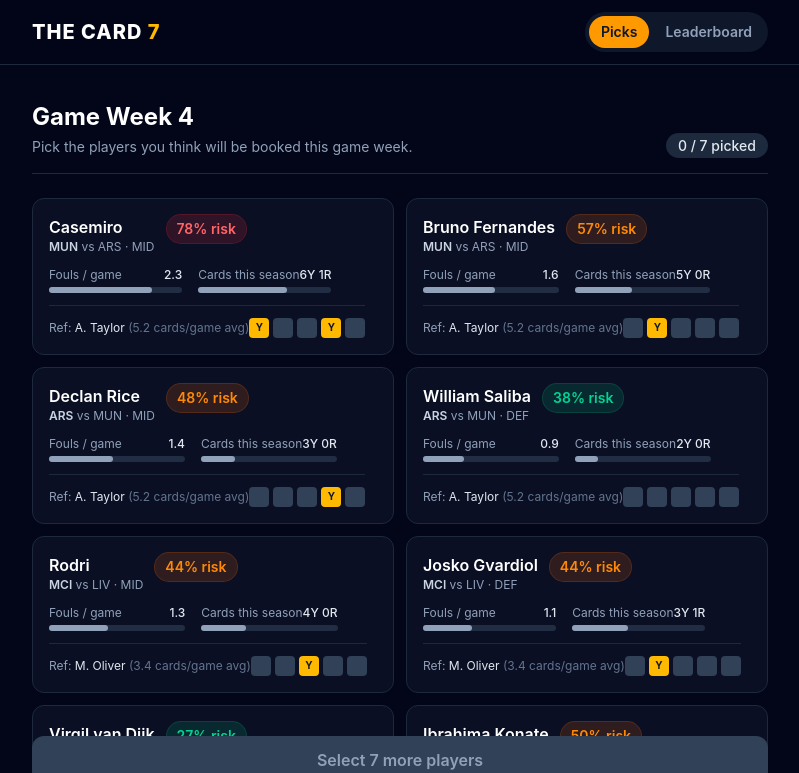
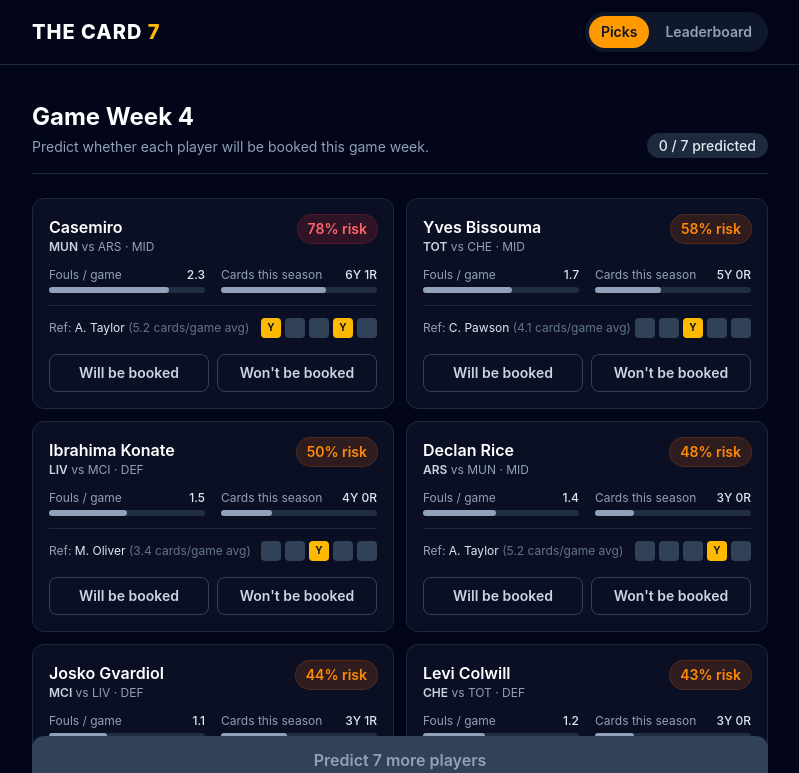
Before and after one commit to wanandonly/player-carded-FTP-prototype, a React (Vite) app: page / in a window 1280 px wide. Shown: the top 773 px of the page, without its empty margins (240-1039 px from the left). Built offline with nearby package versions, Linux system fonts and the light colour scheme.

Commit message:
Updated game mechanics

```diff
--- a/src/App.tsx
+++ b/src/App.tsx
@@ -1,7 +1,6 @@
 import { useMemo, useState } from 'react'
 import { gameWeek } from './data/gameWeeks.mock'
 import type { Pick, ResolvedOutcome, ScoreResult } from './data/types'
-import { MAX_PICKS } from './data/types'
 import { buildShortlist } from './game/buildShortlist'
 import type { Screen } from './game/gameState'
 import { resolveGameWeek } from './game/resolveGameWeek'
@@ -13,6 +12,7 @@ import { LeaderboardScreen } from './screens/LeaderboardScreen'
 import { ResultsScreen } from './screens/ResultsScreen'
 
 interface Resolution {
+  pick: Pick
   outcomes: ResolvedOutcome[]
   score: ScoreResult
 }
@@ -20,30 +20,37 @@ interface Resolution {
 function App() {
   const shortlist = useMemo(() => buildShortlist(gameWeek), [])
   const [screen, setScreen] = useState<Screen>('shortlist')
-  const [selectedPlayerIds, setSelectedPlayerIds] = useState<string[]>([])
+  const [predictions, setPredictions] = useState<Record<string, boolean>>({})
   const [resolution, setResolution] = useState<Resolution | null>(null)
   const [showLeaderboard, setShowLeaderboard] = useState(false)
 
-  const picks = shortlist.filter((entry) => selectedPlayerIds.includes(entry.player.id))
-
-  function handleTogglePlayer(playerId: string) {
-    setSelectedPlayerIds((current) => {
-      if (current.includes(playerId)) return current.filter((id) => id !== playerId)
-      if (current.length >= MAX_PICKS) return current
-      return [...current, playerId]
+  function handleSetPrediction(playerId: string, willBeBooked: boolean | null) {
+    setPredictions((current) => {
+      if (willBeBooked === null) {
+        const next = { ...current }
+        delete next[playerId]
+        return next
+      }
+      return { ...current, [playerId]: willBeBooked }
     })
   }
 
   function handleLockIn() {
     const outcomes = resolveGameWeek(shortlist)
-    const pick: Pick = { gameWeekId: gameWeek.id, playerIds: selectedPlayerIds }
+    const pick: Pick = {
+      gameWeekId: gameWeek.id,
+      predictions: shortlist.map((entry) => ({
+        playerId: entry.player.id,
+        willBeBooked: predictions[entry.player.id] ?? false,
+      })),
+    }
     const score = computeScoreResult(pick, outcomes)
-    setResolution({ outcomes, score })
+    setResolution({ pick, outcomes, score })
     setScreen('results')
   }
 
   function handlePlayAgain() {
-    setSelectedPlayerIds([])
+    setPredictions({})
     setResolution(null)
     setScreen('shortlist')
   }
@@ -58,7 +65,11 @@ function App() {
       {showLeaderboard ? (
         <LeaderboardScreen
           gameWeekLabel={gameWeek.label}
-          you={resolution ? { correctPicks: resolution.score.correctPicks, totalPicks: resolution.score.totalPicks } : null}
+          you={
+            resolution
+              ? { correctPredictions: resolution.score.correctPredictions, totalPredictions: resolution.score.totalPredictions }
+              : null
+          }
         />
       ) : (
         <>
@@ -66,8 +77,8 @@ function App() {
             <GameWeekScreen
               gameWeekLabel={gameWeek.label}
               shortlist={shortlist}
-              selectedPlayerIds={selectedPlayerIds}
-              onTogglePlayer={handleTogglePlayer}
+              predictions={predictions}
+              onSetPrediction={handleSetPrediction}
               onConfirm={() => setScreen('confirm')}
             />
           )}
@@ -75,7 +86,8 @@ function App() {
           {screen === 'confirm' && (
             <ConfirmPicksScreen
               gameWeekLabel={gameWeek.label}
-              picks={picks}
+              shortlist={shortlist}
+              predictions={predictions}
               onBack={() => setScreen('shortlist')}
               onLockIn={handleLockIn}
             />
@@ -84,8 +96,9 @@ function App() {
           {screen === 'results' && resolution && (
             <ResultsScreen
               gameWeekLabel={gameWeek.label}
-              picks={picks}
+              shortlist={shortlist}
               outcomesByPlayerId={new Map(resolution.outcomes.map((o) => [o.playerId, o]))}
+              predictionsByPlayerId={new Map(resolution.pick.predictions.map((p) => [p.playerId, p.willBeBooked]))}
               score={resolution.score}
               onPlayAgain={handlePlayAgain}
             />
--- a/src/components/PlayerCard.tsx
+++ b/src/components/PlayerCard.tsx
@@ -1,35 +1,31 @@
-import type { ShortlistEntry } from '../data/types'
-import { FormChips } from './FormChips'
-import { RiskBadge } from './RiskBadge'
-import { StatBar } from './StatBar'
+import type { ShortlistEntry } from "../data/types";
+import { FormChips } from "./FormChips";
+import { RiskBadge } from "./RiskBadge";
+import { StatBar } from "./StatBar";
 
 interface PlayerCardProps {
-  entry: ShortlistEntry
-  selected: boolean
-  disabled: boolean
-  onToggle: () => void
+  entry: ShortlistEntry;
+  prediction: boolean | null;
+  onSetPrediction: (willBeBooked: boolean | null) => void;
 }
 
-export function PlayerCard({ entry, selected, disabled, onToggle }: PlayerCardProps) {
-  const { player, team, opponent, referee, stats, risk } = entry
+export function PlayerCard({
+  entry,
+  prediction,
+  onSetPrediction,
+}: PlayerCardProps) {
+  const { player, team, opponent, referee, stats, risk } = entry;
 
   return (
-    <button
-      type="button"
-      onClick={onToggle}
-      disabled={disabled && !selected}
-      className={`flex w-full flex-col gap-3 rounded-xl border p-4 text-left transition ${
-        selected
-          ? 'border-amber-400 bg-amber-500/10 ring-1 ring-amber-400/50'
-          : 'border-slate-800 bg-slate-900/60 hover:border-slate-600'
-      } ${disabled && !selected ? 'cursor-not-allowed opacity-40' : 'cursor-pointer'}`}
-    >
+    <div className="flex w-full flex-col gap-3 rounded-xl border border-slate-800 bg-slate-900/60 p-4 text-left">
       <div className="flex items-start justify-between gap-3">
         <div>
           <p className="font-semibold text-white">{player.name}</p>
           <p className="text-xs text-slate-400">
-            <span className="font-semibold text-slate-300">{team.shortName}</span> vs {opponent.shortName} ·{' '}
-            {player.position}
+            <span className="font-semibold text-slate-300">
+              {team.shortName}
+            </span>{" "}
+            vs {opponent.shortName} · {player.position}
           </p>
         </div>
         <RiskBadge riskPercent={risk.riskPercent} />
@@ -51,12 +47,41 @@ export function PlayerCard({ entry, selected, disabled, onToggle }: PlayerCardPr
       <div className="flex items-center justify-between border-t border-slate-800 pt-3 text-xs text-slate-400">
         <div>
           <p>
-            Ref: <span className="text-slate-200">{referee.name}</span>{' '}
-            <span className="text-slate-500">({referee.avgCardsPerGame.toFixed(1)} cards/game avg)</span>
+            Ref: <span className="text-slate-200">{referee.name}</span>{" "}
+            <span className="text-slate-500">
+              ({referee.avgCardsPerGame.toFixed(1)} cards/game avg)
+            </span>
           </p>
         </div>
         <FormChips form={stats.last5Form} />
       </div>
-    </button>
-  )
+
+      <div className="flex gap-2 pt-1">
+        <button
+          type="button"
+          onClick={() => onSetPrediction(prediction === true ? null : true)}
+          aria-pressed={prediction === true}
+          className={`flex-1 rounded-lg border py-2 text-sm font-semibold transition cursor-pointer ${
+            prediction === true
+              ? "border-amber-400 bg-amber-500 text-slate-900"
+              : "border-slate-700 text-slate-300 hover:border-slate-500"
+          }`}
+        >
+          Will be booked
+        </button>
+        <button
+          type="button"
+          onClick={() => onSetPrediction(prediction === false ? null : false)}
+          aria-pressed={prediction === false}
+          className={`flex-1 rounded-lg border py-2 text-sm font-semibold transition cursor-pointer ${
+            prediction === false
+              ? "border-amber-400 bg-amber-500 text-slate-900"
+              : "border-slate-700 text-slate-300 hover:border-slate-500"
+          }`}
+        >
+          Won't be booked
+        </button>
+      </div>
+    </div>
+  );
 }
--- a/src/data/gameWeeks.mock.ts
+++ b/src/data/gameWeeks.mock.ts
@@ -5,17 +5,12 @@ export const gameWeek: GameWeek = {
   label: 'Game Week 4',
   fixtureIds: ['f-mun-ars', 'f-mci-liv', 'f-che-tot'],
   shortlistPlayerIds: [
-    'p-casemiro',
-    'p-fernandes',
-    'p-rice',
-    'p-saliba',
-    'p-rodri',
-    'p-gvardiol',
-    'p-vvd',
-    'p-konate',
-    'p-colwill',
-    'p-caicedo',
-    'p-romero',
-    'p-bissouma',
+    'p-casemiro', // MUN, risk 78 (high)
+    'p-bissouma', // TOT, risk 58 (mid)
+    'p-konate', // LIV, risk 50 (true toss-up)
+    'p-rice', // ARS, risk 48 (near toss-up)
+    'p-gvardiol', // MCI, risk 44 (mid)
+    'p-colwill', // CHE, risk 43 (mid)
+    'p-vvd', // LIV, risk 27 (low)
   ],
 }
--- a/src/data/types.ts
+++ b/src/data/types.ts
@@ -67,9 +67,14 @@ export interface ShortlistEntry {
   risk: RiskIndicator
 }
 
+export interface PlayerPrediction {
+  playerId: string
+  willBeBooked: boolean
+}
+
 export interface Pick {
   gameWeekId: string
-  playerIds: string[]
+  predictions: PlayerPrediction[]
 }
 
 export interface ResolvedOutcome {
@@ -81,12 +86,10 @@ export interface ResolvedOutcome {
 
 export interface ScoreResult {
   gameWeekId: string
-  totalPicks: number
-  correctPicks: number
-  points: number
-  hitPlayerIds: string[]
-  missedPlayerIds: string[]
+  totalPredictions: number
+  correctPredictions: number
+  correctPlayerIds: string[]
+  incorrectPlayerIds: string[]
 }
 
-export const MAX_PICKS = 7
-export const POINTS_PER_CORRECT_PICK = 100
+export const PICKS_PER_GAME_WEEK = 7
--- a/src/game/scoring.ts
+++ b/src/game/scoring.ts
@@ -1,26 +1,25 @@
-import { POINTS_PER_CORRECT_PICK } from '../data/types'
 import type { Pick, ResolvedOutcome, ScoreResult } from '../data/types'
 
 export function computeScoreResult(pick: Pick, outcomes: ResolvedOutcome[]): ScoreResult {
   const outcomesByPlayerId = new Map(outcomes.map((outcome) => [outcome.playerId, outcome]))
 
-  const hitPlayerIds: string[] = []
-  const missedPlayerIds: string[] = []
+  const correctPlayerIds: string[] = []
+  const incorrectPlayerIds: string[] = []
 
-  for (const playerId of pick.playerIds) {
-    if (outcomesByPlayerId.get(playerId)?.wasBooked) {
-      hitPlayerIds.push(playerId)
+  for (const prediction of pick.predictions) {
+    const outcome = outcomesByPlayerId.get(prediction.playerId)
+    if (outcome !== undefined && prediction.willBeBooked === outcome.wasBooked) {
+      correctPlayerIds.push(prediction.playerId)
     } else {
-      missedPlayerIds.push(playerId)
+      incorrectPlayerIds.push(prediction.playerId)
     }
   }
 
   return {
     gameWeekId: pick.gameWeekId,
-    totalPicks: pick.playerIds.length,
-    correctPicks: hitPlayerIds.length,
-    points: hitPlayerIds.length * POINTS_PER_CORRECT_PICK,
-    hitPlayerIds,
-    missedPlayerIds,
+    totalPredictions: pick.predictions.length,
+    correctPredictions: correctPlayerIds.length,
+    correctPlayerIds,
+    incorrectPlayerIds,
   }
 }
--- a/src/screens/ConfirmPicksScreen.tsx
+++ b/src/screens/ConfirmPicksScreen.tsx
@@ -1,41 +1,51 @@
-import { MAX_PICKS } from '../data/types'
 import type { ShortlistEntry } from '../data/types'
 import { RiskBadge } from '../components/RiskBadge'
 import { ScreenHeader } from '../components/ScreenHeader'
 
 interface ConfirmPicksScreenProps {
   gameWeekLabel: string
-  picks: ShortlistEntry[]
+  shortlist: ShortlistEntry[]
+  predictions: Record<string, boolean>
   onBack: () => void
   onLockIn: () => void
 }
 
-export function ConfirmPicksScreen({ gameWeekLabel, picks, onBack, onLockIn }: ConfirmPicksScreenProps) {
-  const picksRemaining = MAX_PICKS - picks.length
+export function ConfirmPicksScreen({
+  gameWeekLabel,
+  shortlist,
+  predictions,
+  onBack,
+  onLockIn,
+}: ConfirmPicksScreenProps) {
+  const unansweredCount = shortlist.filter((entry) => !(entry.player.id in predictions)).length
   const averageRisk = Math.round(
-    picks.reduce((sum, entry) => sum + entry.risk.riskPercent, 0) / picks.length,
+    shortlist.reduce((sum, entry) => sum + entry.risk.riskPercent, 0) / shortlist.length,
   )
 
   return (
     <div className="mx-auto flex max-w-2xl flex-col gap-6 px-4 py-8">
-      <ScreenHeader eyebrow={gameWeekLabel} title="Confirm your picks" subtitle="Last chance to change your mind." />
+      <ScreenHeader eyebrow={gameWeekLabel} title="Confirm your predictions" subtitle="Last chance to change your mind." />
 
       <div className="rounded-xl border border-slate-800 bg-slate-900/60 p-4">
         <p className="text-sm text-slate-400">
-          Your picks average <span className="font-semibold text-white">{averageRisk}%</span> risk
+          This game week's shortlist averages <span className="font-semibold text-white">{averageRisk}%</span> risk
         </p>
       </div>
 
-      {picksRemaining > 0 && (
+      {unansweredCount > 0 && (
         <div className="rounded-xl border border-amber-500/30 bg-amber-500/10 p-4">
           <p className="text-sm text-amber-300">
-            You need {picksRemaining} more pick{picksRemaining === 1 ? '' : 's'} before you can lock in.
+            You still need to predict {unansweredCount} more player{unansweredCount === 1 ? '' : 's'} before you can
+            lock in.
           </p>
         </div>
       )}
 
       <ul className="flex flex-col gap-2">
-        {picks.map((entry) => (
+        {shortlist.map((entry) => {
+          const prediction = predictions[entry.player.id]
+
+          return (
             <li
               key={entry.player.id}
               className="flex items-center justify-between rounded-lg border border-slate-800 bg-slate-900/40 px-4 py-3"
@@ -46,9 +56,19 @@ export function ConfirmPicksScreen({ gameWeekLabel, picks, onBack, onLockIn }: C
                   {entry.team.shortName} vs {entry.opponent.shortName}
                 </p>
               </div>
+              <div className="flex items-center gap-3">
+                <span className="rounded-full bg-amber-500/10 px-3 py-1 text-xs font-semibold text-amber-300">
+                  {prediction === true
+                    ? 'Will be booked'
+                    : prediction === false
+                      ? "Won't be booked"
+                      : 'Unanswered'}
+                </span>
                 <RiskBadge riskPercent={entry.risk.riskPercent} />
+              </div>
             </li>
-        ))}
+          )
+        })}
       </ul>
 
       <div className="flex gap-3">
@@ -61,7 +81,7 @@ export function ConfirmPicksScreen({ gameWeekLabel, picks, onBack, onLockIn }: C
         </button>
         <button
           type="button"
-          disabled={picksRemaining > 0}
+          disabled={unansweredCount > 0}
           onClick={onLockIn}
           className="flex-1 rounded-xl bg-amber-500 py-3 font-semibold text-slate-900 shadow-lg shadow-amber-500/20 transition hover:bg-amber-400 disabled:cursor-not-allowed disabled:bg-slate-700 disabled:text-slate-400 disabled:shadow-none"
         >
--- a/src/screens/GameWeekScreen.tsx
+++ b/src/screens/GameWeekScreen.tsx
@@ -1,33 +1,36 @@
-import { MAX_PICKS } from '../data/types'
-import type { ShortlistEntry } from '../data/types'
-import { PlayerCard } from '../components/PlayerCard'
-import { ScreenHeader } from '../components/ScreenHeader'
+import { PICKS_PER_GAME_WEEK } from "../data/types";
+import type { ShortlistEntry } from "../data/types";
+import { PlayerCard } from "../components/PlayerCard";
+import { ScreenHeader } from "../components/ScreenHeader";
 
 interface GameWeekScreenProps {
-  gameWeekLabel: string
-  shortlist: ShortlistEntry[]
-  selectedPlayerIds: string[]
-  onTogglePlayer: (playerId: string) => void
-  onConfirm: () => void
+  gameWeekLabel: string;
+  shortlist: ShortlistEntry[];
+  predictions: Record<string, boolean>;
+  onSetPrediction: (playerId: string, willBeBooked: boolean | null) => void;
+  onConfirm: () => void;
 }
 
 export function GameWeekScreen({
   gameWeekLabel,
   shortlist,
-  selectedPlayerIds,
-  onTogglePlayer,
+  predictions,
+  onSetPrediction,
   onConfirm,
 }: GameWeekScreenProps) {
-  const picksRemaining = MAX_PICKS - selectedPlayerIds.length
+  const answeredCount = shortlist.filter(
+    (entry) => entry.player.id in predictions,
+  ).length;
+  const remaining = PICKS_PER_GAME_WEEK - answeredCount;
 
   return (
     <div className="mx-auto flex max-w-3xl flex-col gap-6 px-4 py-8">
       <ScreenHeader
         title={gameWeekLabel}
-        subtitle="Pick the players you think will be booked this game week."
+        subtitle="Predict whether each player will be booked this game week."
         right={
           <span className="rounded-full bg-slate-800 px-3 py-1 text-sm font-medium text-slate-200">
-            {selectedPlayerIds.length} / {MAX_PICKS} picked
+            {answeredCount} / {PICKS_PER_GAME_WEEK} predicted
           </span>
         }
       />
@@ -37,9 +40,14 @@ export function GameWeekScreen({
           <PlayerCard
             key={entry.player.id}
             entry={entry}
-            selected={selectedPlayerIds.includes(entry.player.id)}
-            disabled={picksRemaining === 0}
-            onToggle={() => onTogglePlayer(entry.player.id)}
+            prediction={
+              entry.player.id in predictions
+                ? predictions[entry.player.id]
+                : null
+            }
+            onSetPrediction={(willBeBooked) =>
+              onSetPrediction(entry.player.id, willBeBooked)
+            }
           />
         ))}
       </div>
@@ -47,15 +55,15 @@ export function GameWeekScreen({
       <div className="sticky bottom-4">
         <button
           type="button"
-          disabled={picksRemaining > 0}
+          disabled={remaining > 0}
           onClick={onConfirm}
-          className="w-full rounded-xl bg-amber-500 py-3 font-semibold text-slate-900 shadow-lg shadow-amber-500/20 transition hover:bg-amber-400 disabled:cursor-not-allowed disabled:bg-slate-700 disabled:text-slate-400 disabled:shadow-none"
+          className="w-full rounded-xl bg-amber-500 py-3 font-semibold text-slate-900 shadow-lg shadow-amber-500/20 cursor-pointer transition hover:bg-amber-400 disabled:cursor-not-allowed disabled:bg-slate-700 disabled:text-slate-400 disabled:shadow-none"
         >
-          {picksRemaining > 0
-            ? `Select ${picksRemaining} more player${picksRemaining === 1 ? '' : 's'}`
-            : `Review Picks (${selectedPlayerIds.length})`}
+          {remaining > 0
+            ? `Predict ${remaining} more player${remaining === 1 ? "" : "s"}`
+            : "Review Predictions"}
         </button>
       </div>
     </div>
-  )
+  );
 }
--- a/src/screens/ResultsScreen.tsx
+++ b/src/screens/ResultsScreen.tsx
@@ -4,36 +4,42 @@ import { ScreenHeader } from '../components/ScreenHeader'
 
 interface ResultsScreenProps {
   gameWeekLabel: string
-  picks: ShortlistEntry[]
+  shortlist: ShortlistEntry[]
   outcomesByPlayerId: Map<string, ResolvedOutcome>
+  predictionsByPlayerId: Map<string, boolean>
   score: ScoreResult
   onPlayAgain: () => void
 }
 
 export function ResultsScreen({
   gameWeekLabel,
-  picks,
+  shortlist,
   outcomesByPlayerId,
+  predictionsByPlayerId,
   score,
   onPlayAgain,
 }: ResultsScreenProps) {
   return (
     <div className="mx-auto flex max-w-2xl flex-col gap-6 px-4 py-8">
-      <ScreenHeader eyebrow={gameWeekLabel} title="Results" subtitle="Here's how your picks landed." />
+      <ScreenHeader eyebrow={gameWeekLabel} title="Results" subtitle="Here's how your predictions landed." />
 
       <div className="rounded-xl border border-amber-400/30 bg-amber-500/10 p-6 text-center">
         <p className="text-sm text-slate-300">You got</p>
         <p className="text-4xl font-bold text-white">
-          {score.correctPicks} / {score.totalPicks}
+          {score.correctPredictions} / {score.totalPredictions}
         </p>
         <p className="text-sm text-slate-300">correct</p>
-        <p className="mt-3 text-lg font-semibold text-amber-400">+{score.points} pts</p>
       </div>
 
       <ul className="flex flex-col gap-2">
-        {picks.map((entry) => {
+        {shortlist.map((entry) => {
           const outcome = outcomesByPlayerId.get(entry.player.id)
-          const hit = outcome?.wasBooked ?? false
+          const prediction = predictionsByPlayerId.get(entry.player.id)
+          const hit = outcome !== undefined && prediction !== undefined && prediction === outcome.wasBooked
+
+          const outcomeText = outcome?.wasBooked
+            ? `booked (${outcome.cardType === 'red' ? 'red card' : 'yellow card'})`
+            : 'not booked'
 
           return (
             <li
@@ -53,9 +59,7 @@ export function ResultsScreen({
                 <div>
                   <p className="font-medium text-white">{entry.player.name}</p>
                   <p className="text-xs text-slate-400">
-                    {hit
-                      ? `Booked (${outcome?.cardType === 'red' ? 'red card' : 'yellow card'})`
-                      : 'Not booked'}
+                    You predicted {prediction ? 'booked' : 'not booked'} — {outcomeText}
                   </p>
                 </div>
               </div>
```
Also changed, not shown: src/data/leaderboard.mock.ts (+9 -9 lines), src/screens/LeaderboardScreen.tsx (+12 -28 lines). Lines whose indentation alone changed are shown as unchanged.
